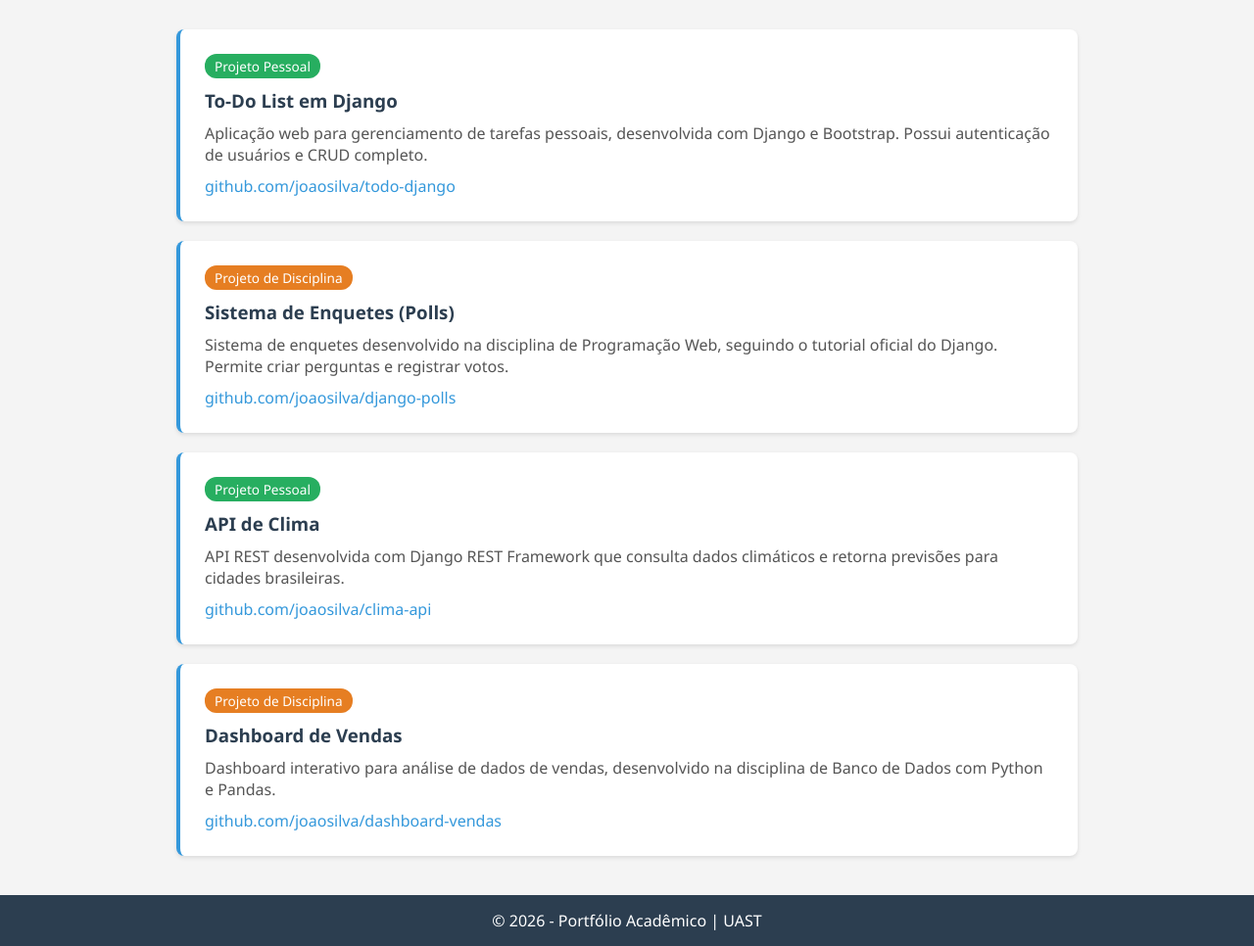
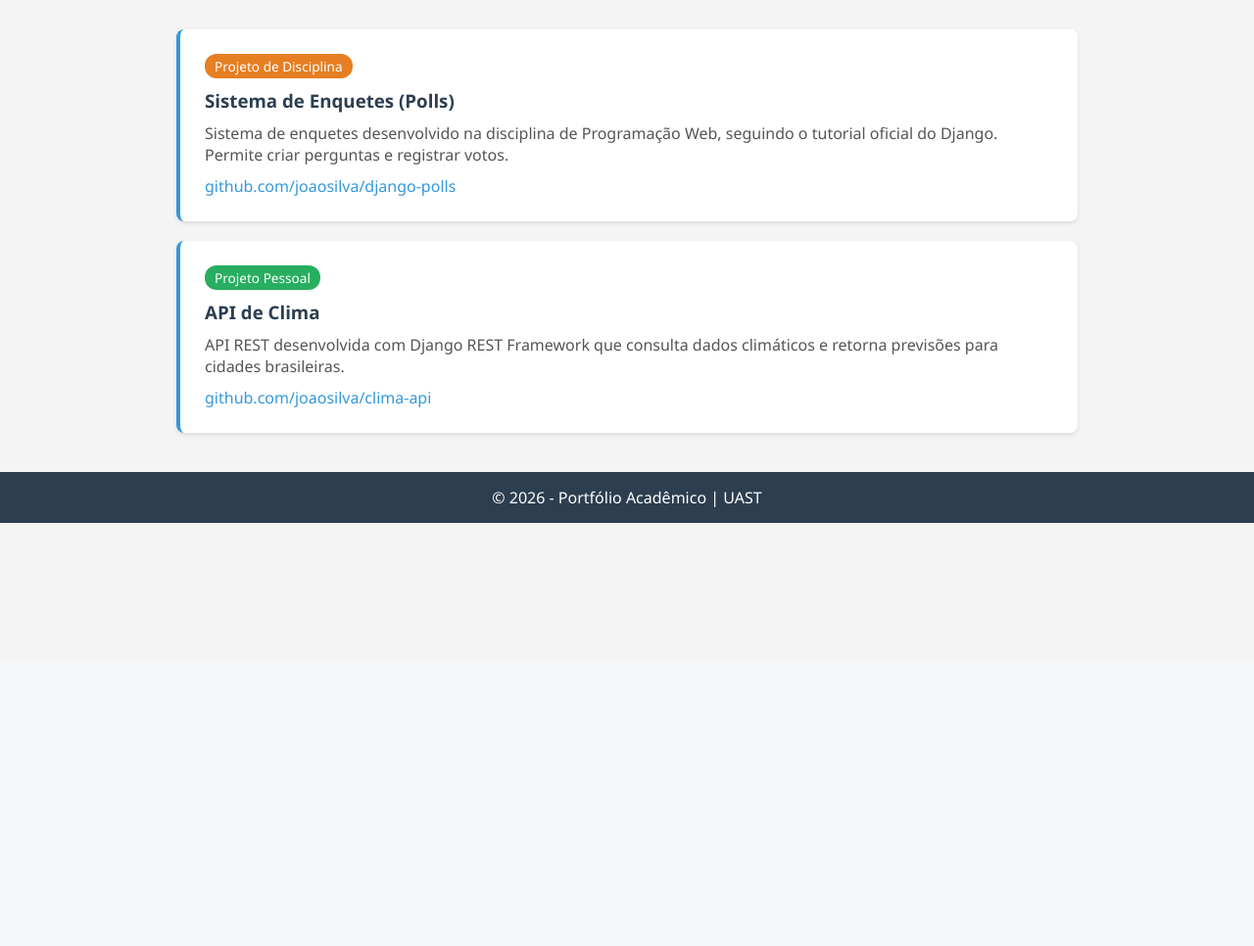
Before and after one commit to Dowglas-Hademar/Portfolio-Web-Update, a Django app: page /portfolio/projetos/ in a window 1280 px wide. Shown: the part 127-1093 px from the top of the page at 98% size. After the commit the page ends 661 px from the top, so only its background shows below. Run offline with Django 5.2, Linux system fonts and the light colour scheme.

Commit message:
Foram alterados os dados principais e algumas modificações

```diff
--- a/portfolioweb/portfolio/templates/portfolio/projetos.html
+++ b/portfolioweb/portfolio/templates/portfolio/projetos.html
@@ -15,16 +15,6 @@
 {% endblock %}
 
 {% block content %}
-    <div class="projeto-card">
-        <span class="tipo tipo-pessoal">Projeto Pessoal</span>
-        <h3>To-Do List em Django</h3>
-        <p>
-            Aplicação web para gerenciamento de tarefas pessoais, desenvolvida
-            com Django e Bootstrap. Possui autenticação de usuários e CRUD completo.
-        </p>
-        <a href="#">github.com/joaosilva/todo-django</a>
-    </div>
-
     <div class="projeto-card">
         <span class="tipo tipo-disciplina">Projeto de Disciplina</span>
         <h3>Sistema de Enquetes (Polls)</h3>
@@ -46,13 +36,4 @@
         <a href="#">github.com/joaosilva/clima-api</a>
     </div>
 
-    <div class="projeto-card">
-        <span class="tipo tipo-disciplina">Projeto de Disciplina</span>
-        <h3>Dashboard de Vendas</h3>
-        <p>
-            Dashboard interativo para análise de dados de vendas,
-            desenvolvido na disciplina de Banco de Dados com Python e Pandas.
-        </p>
-        <a href="#">github.com/joaosilva/dashboard-vendas</a>
-    </div>
 {% endblock %}
```
Also changed, not shown: portfolioweb/portfolio/templates/portfolio/home.html (+8 -11 lines).
